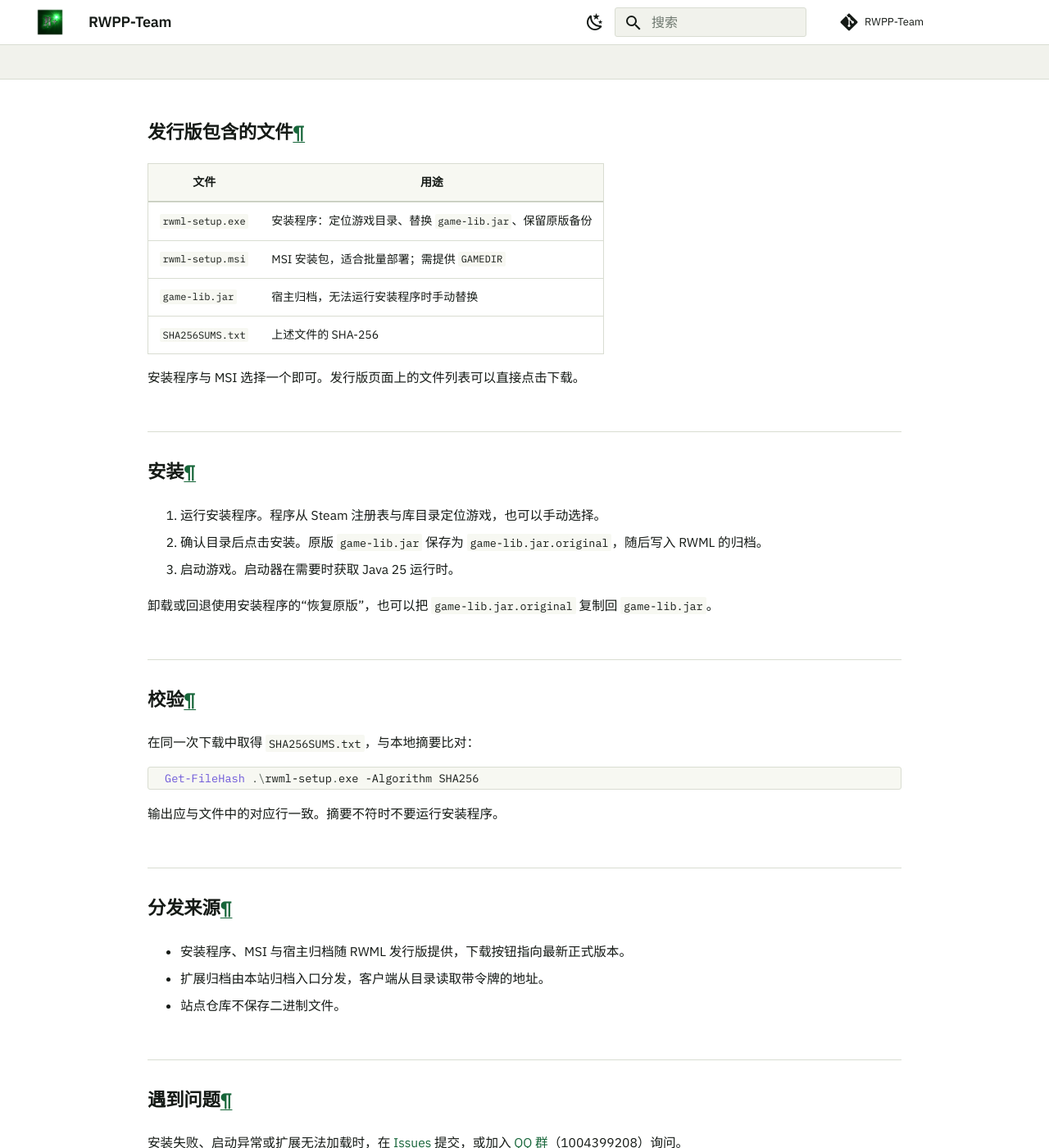
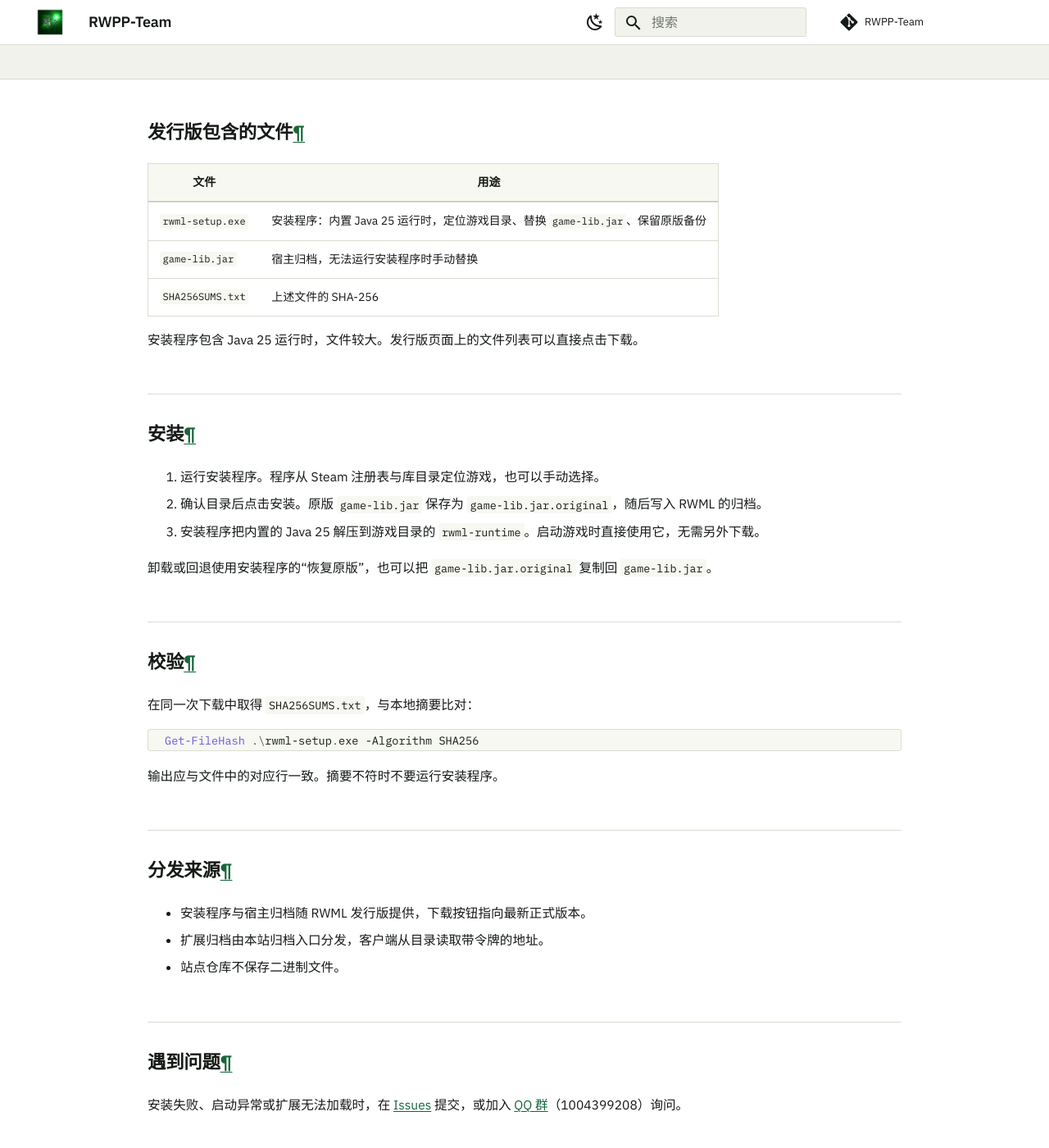
Before and after one commit to Minxyzgo/RWPP-docs, an MkDocs documentation site: the page built from docs/downloads/index.md, in a window 1280 px wide and 1400 px high, scrolled down 362 px. Shown: the whole window at 82% size. Built offline with MkDocs 1.6.1 and Material for MkDocs 9.7.7, drawn with Linux system fonts in a browser that asks for light colours.

Commit message:
Document the self-contained installer
The desktop installer now carries Java 25 and unpacks it into rwml-runtime, so the first launch does not download a runtime. The MSI is no longer built or published.

```diff
--- a/docs/downloads/index.md
+++ b/docs/downloads/index.md
@@ -1,6 +1,6 @@
 ---
 title: 下载
-description: RWML 的发行版入口。安装程序、MSI 与宿主归档列在对应版本下，按需选择。
+description: RWML 的发行版入口。安装程序与宿主归档列在对应版本下，按需选择。
 layout: wide
 ---
 
@@ -28,18 +28,17 @@ layout: wide
 
 | 文件 | 用途 |
 | --- | --- |
-| `rwml-setup.exe` | 安装程序：定位游戏目录、替换 `game-lib.jar`、保留原版备份 |
-| `rwml-setup.msi` | MSI 安装包，适合批量部署；需提供 `GAMEDIR` |
+| `rwml-setup.exe` | 安装程序：内置 Java 25 运行时，定位游戏目录、替换 `game-lib.jar`、保留原版备份 |
 | `game-lib.jar` | 宿主归档，无法运行安装程序时手动替换 |
 | `SHA256SUMS.txt` | 上述文件的 SHA-256 |
 
-安装程序与 MSI 选择一个即可。发行版页面上的文件列表可以直接点击下载。
+安装程序包含 Java 25 运行时，文件较大。发行版页面上的文件列表可以直接点击下载。
 
 ## 安装
 
 1. 运行安装程序。程序从 Steam 注册表与库目录定位游戏，也可以手动选择。
 2. 确认目录后点击安装。原版 `game-lib.jar` 保存为 `game-lib.jar.original`，随后写入 RWML 的归档。
-3. 启动游戏。启动器在需要时获取 Java 25 运行时。
+3. 安装程序把内置的 Java 25 解压到游戏目录的 `rwml-runtime`。启动游戏时直接使用它，无需另外下载。
 
 卸载或回退使用安装程序的“恢复原版”，也可以把 `game-lib.jar.original` 复制回 `game-lib.jar`。
 
@@ -55,7 +54,7 @@ Get-FileHash .\rwml-setup.exe -Algorithm SHA256
 
 ## 分发来源
 
-- 安装程序、MSI 与宿主归档随 RWML 发行版提供，下载按钮指向最新正式版本。
+- 安装程序与宿主归档随 RWML 发行版提供，下载按钮指向最新正式版本。
 - 扩展归档由本站归档入口分发，客户端从目录读取带令牌的地址。
 - 站点仓库不保存二进制文件。
 
```
Also changed, not shown: docs/rwml/index.md (+2 -2 lines), docs/rwml/overview.md (+1 -1 lines).
